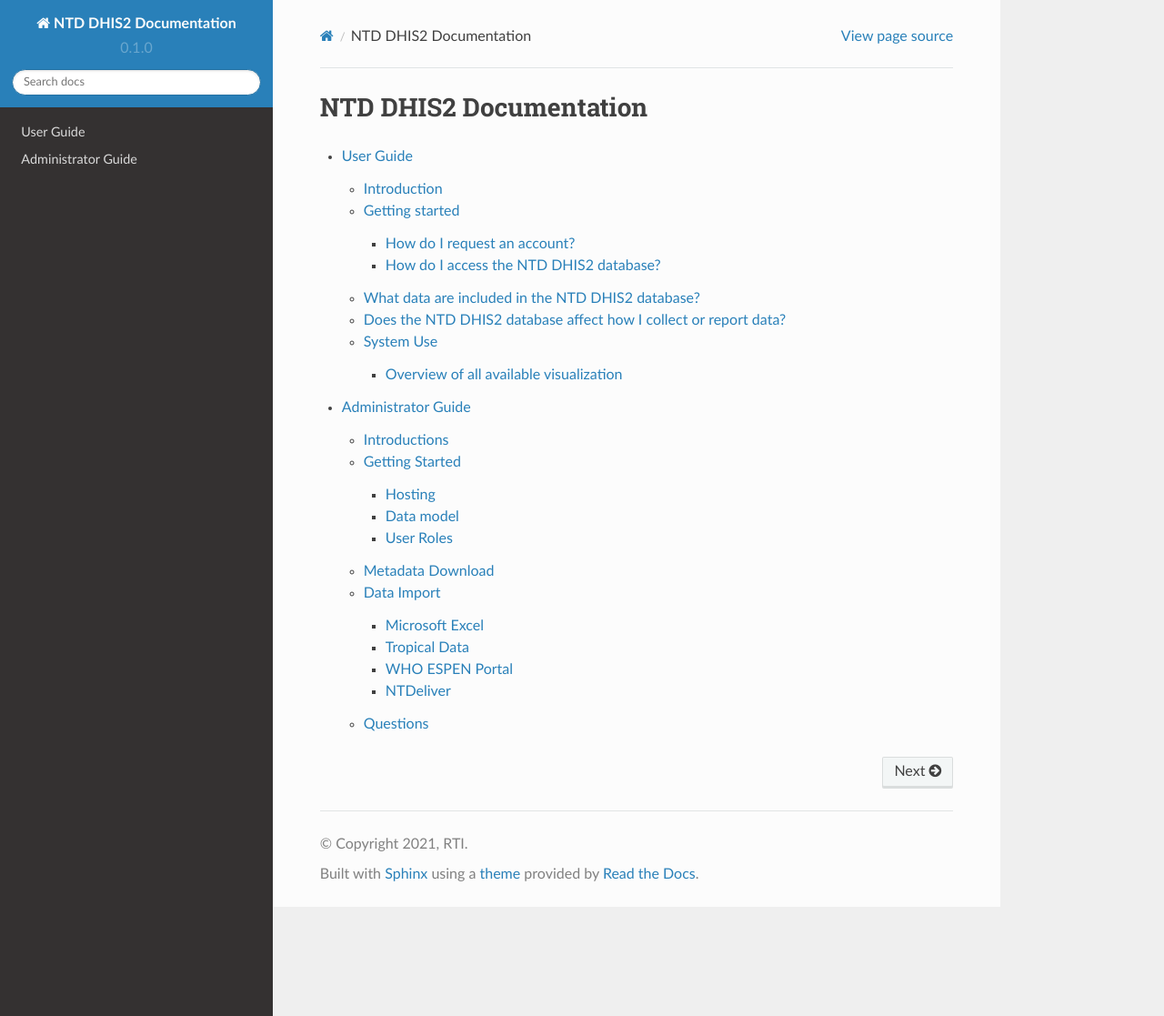
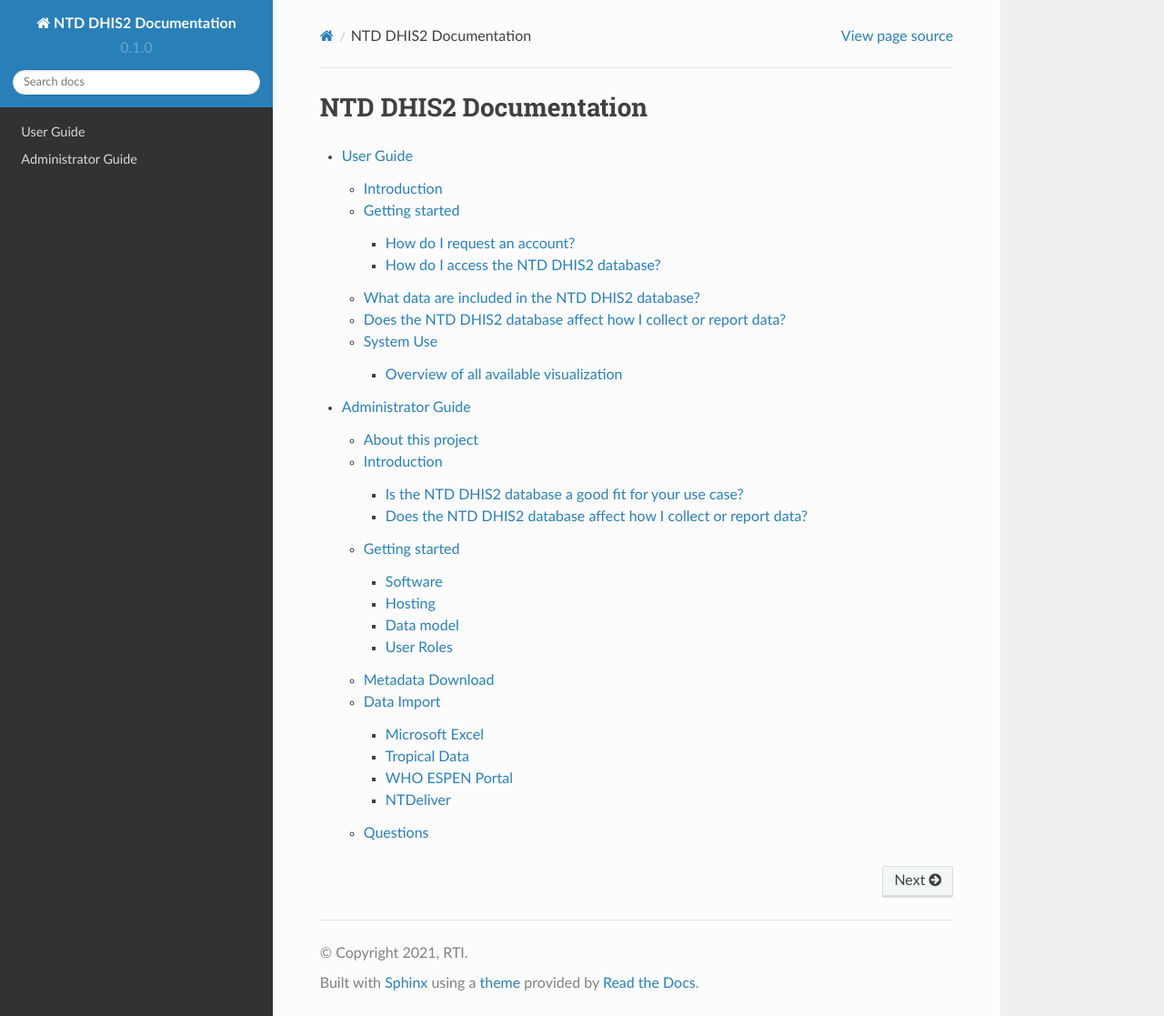
Before and after one commit to ntddhis2/documentation, a Sphinx documentation site: the page built from docs/source/index.rst, in a window 1280 px wide and 1117 px high. Shown: the whole window at 91% size. Built offline with Sphinx 7.4.7 and the Read the Docs theme 2.0.0, drawn with Linux system fonts in a browser that asks for light colours; some of the changed lines change nothing that is shown.

Commit message:
Update adminguide.md

````diff
--- a/docs/source/adminguide.md
+++ b/docs/source/adminguide.md
@@ -2,38 +2,52 @@
 ============================
 
 
-Introductions
+About this project
 -------------
 
-**What is the NTD DHIS2 database?**!
+The NTD DHIS2 database project seeks to develop a stand-alone national NTD database using DHIS2 software. This system is designed around the data elements and disaggregations required to complete annual drug donation reporting forms such as the Joint Reporting Form (treatments distributed for LF, Oncho, STH, and SCH), the Epidemiological Reporting Form (epidemiological surveys for LF, Oncho, STH, and SCH to determine baseline endemicity or update endemicity status), and the Trachoma Elimination Monitoring Form (both treatments and endemicity data). These forms can be found here:
+
+Joint Application Package (JRSM, JRF, EPIRF) https://www.who.int/teams/control-of-neglected-tropical-diseases/preventive-chemotherapy/joint-application-package
+
+Trachoma Elimination Monitoring Form https://www.trachoma.org/zithromax-management-guide
+
+The NTD database is designed to be a downstream data store, where data will be collected and aggregated by other systems, such as global survey tools, HMIS, or national or partner systems. The NTD database is designed to import annual reporting forms, which are produced through processes outside of this system, and store those data in a central, nationally owned, database. The NTD database could be a resource for completing those forms if data collection and reporting systems and tools are integrated with the NTD database. In this guide we will discuss such integrations.
 
 
-The NTD DHIS2 database is a national NTD database that can be accessed by authorized Ministry of Health users and Partners by going to [here](https://ethiopia.integratedntddb.org/). The NTD DHIS2 database uses DHIS2 [DHIS2](https://www.dhis2.org/) software as a data warehouse that integrates with external systems to provide one single source for all NTD programmatic data (Image 1). Under this model, no data is entered into the NTD DHIS2 database directly, rather, the data come from integrations with a wide range of external systems. Such as:
-
-* Epidemiological surveys - Tropical Data, ESPEN Collect, EPHI
-* MDA Treatments - HMIS indicators
-* Stock - PFSA?
-* Morbidity management - HMIS indicators
-* Drug procurement tracking - NTDeliver
-* WASH - mWater
-
-![NTD DHIS2 database to aggregate all NTD programmatic data](/_static/diagram.png)
+![NTD DHIS2 database to aggregate all NTD programmatic data](https://www.dropbox.com/s/xosw8210pn2fhyr/Full%20data%20flow.PNG)
 
 
-**NTD DHIS2 database vs HMIS?**
+Introduction
+-------------
 
-The national Health Management Information System (HMIS) is a data collection system designed to collect key health indicators from health facilities across the country on a wide range of health conditionals in order to support planning, management, and decision-making.
+### Is the NTD DHIS2 database a good fit for your use case?
 
-The NTD DHIS2 database is a data warehouse that connects to a wide range of external databases to create a single data repository of all NTD programmatic data in Ethiopia. Some data, such as the routine reporting of MDA treatments and morbidity management come through HMIS facility-based reporting. Other data, such as the event data associated with epidemiological surveys, comes through integration with global systems, such as Tropical Data, or through national systems, such as electronic data collection tools implemented by the Ethiopia Public Health Institute (EPHI). All together, these NTD data allow the NTD program to plan, manage, and report on NTD control and elimination programming.
+The NTD DHIS2 database is designed to help national programmes to implement a NTD database, at national level, which stores all programmatic data that are reported on annual reporting forms. These data can be augmented to include data which could be programmatically important but not captured on annual reporting forms. Examples of such data could be research data, entomology data, human resource and training data, and budget data. The addition of these data is outside of the scope of this document. For guidance, please see the DHIS2 fundamentals or other training on how to add new data elements and category combinations along with data entry forms.
+
+The NTD DHIS2 database is a good fit for national programmes who want to have a single database, which is accessible at national, sub-national, and global levels, and can provide data visualizations of these data to encourage engagement and use. The NTD DHIS2 database is not meant to compete with national health management information systems (HMIS), which likely also uses DHIS2 software. Rather, the NTD DHIS2 database is designed to aggregate data from HMIS, survey, research, and other sources, into a single database.
 
 ```{note}
 To learn more about the DHIS2 data model click [here](https://docs.dhis2.org/en/use/user-guides/dhis-core-version-238/understanding-the-data-model/about-data-dimensions.html).
 ```
 
+### Does the NTD DHIS2 database affect how I collect or report data?
 
+It is unlikely that the NTD DHIS2 database affects how you collect or report data. The NTD DHIS2 database is integrated with a number of systems that will automatically pull data into the database without any changes to the existing workflow. For example, if you are conducting a Trachoma Impact Survey (TIS) using Tropical Data, these survey results will be automatically shared with the NTD DHIS2 database through system integration with Tropical Data. Another example is reporting numbers treated during an MDA. Numbers treated are reported in HMIS by the Health Information Technology Department. These treatment data will be automatically added to the NTD DHIS2 database through system integration with HMIS. If you have questions about who specific data are included in the NTD DHIS2 database, please contact the M&E Advisor at the FMOH.
 
-Getting Started
+Getting started
 -------------
+
+### Software
+
+To get started you will need to have a DHIS2 database running on either your local computer or accessible from a central server.
+You will need the NTD DHIS2 database meta data [LINK], which defines the data elements and category combinations needed to store annual reporting form data.
+You will need a list of administrative units and the admin hierarchy. These data will be matched against the data you import to satisfy the “where” dimension of DHIS2 databases.
+You will need to add the following DHIS2 apps from the app store:
+X
+Y
+Z
+Additionally, WHO is working on metadata packages that might be another source for adding indicators to the NTD DHIS2 database. You can find a list of those metadata packages here: https://dhis2.org/who/
+
 
 ### Hosting
 
````
